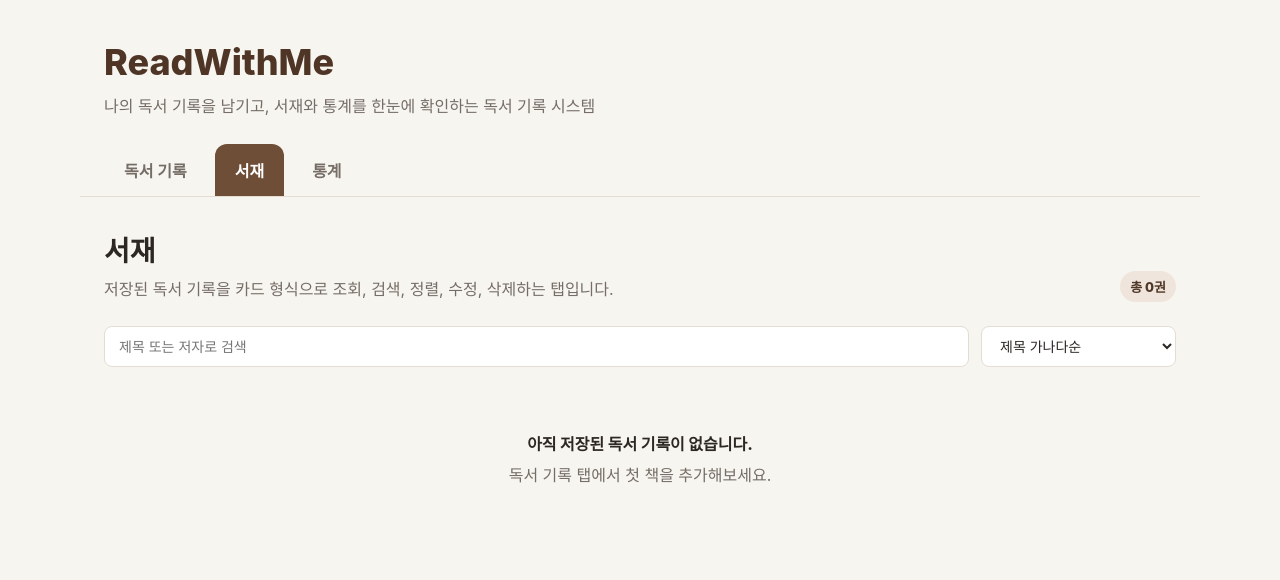
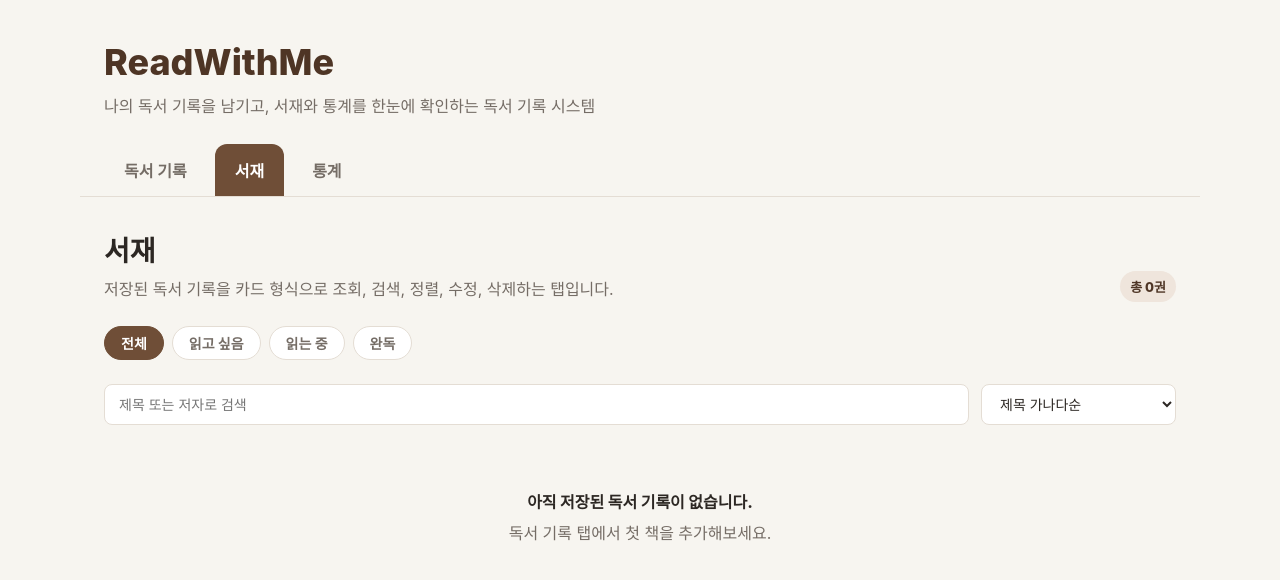
Before and after one commit to trytur/read-with-me, a React (Vite) app: page / in a window 1280 px wide. Both pictures are taken after a click on the button "서재". Shown: the top 580 px of the page. Built offline with nearby package versions, Linux system fonts and the light colour scheme.

Commit message:
feat: 상태 필터 기능 구현

```diff
--- a/src/pages/LibraryPage.jsx
+++ b/src/pages/LibraryPage.jsx
@@ -8,6 +8,13 @@ const STATUS_CLASS = {
   [BOOK_STATUS.READING]: "status-reading",
   [BOOK_STATUS.FINISHED]: "status-finished",
 };
+
+const STATUS_FILTERS = [
+  { value: "all", label: "전체" },
+  { value: BOOK_STATUS.WANT_TO_READ, label: "읽고 싶음" },
+  { value: BOOK_STATUS.READING, label: "읽는 중" },
+  { value: BOOK_STATUS.FINISHED, label: "완독" },
+];
 
 const SORT_OPTIONS = [
   { value: "title-asc", label: "제목 가나다순" },
@@ -49,9 +56,14 @@ function LibraryPage() {
   const [books] = useState(() => getBooksFromStorage());
   const [searchQuery, setSearchQuery] = useState("");
   const [sortOption, setSortOption] = useState("title-asc");
+  const [statusFilter, setStatusFilter] = useState("all");
 
   const filteredBooks = useMemo(() => {
     let result = books;
+
+    if (statusFilter !== "all") {
+      result = result.filter((book) => book.status === statusFilter);
+    }
 
     if (searchQuery.trim()) {
       const query = searchQuery.trim().toLowerCase();
@@ -63,7 +75,7 @@ function LibraryPage() {
     }
 
     return sortBooks(result, sortOption);
-  }, [books, searchQuery, sortOption]);
+  }, [books, searchQuery, sortOption, statusFilter]);
 
   return (
     <section className="page-section">
@@ -76,6 +88,18 @@ function LibraryPage() {
           </p>
         </div>
         <span className="count-badge">총 {books.length}권</span>
+      </div>
+
+      <div className="filter-tabs">
+        {STATUS_FILTERS.map((filter) => (
+          <button
+            key={filter.value}
+            className={`filter-tab${statusFilter === filter.value ? " active" : ""}`}
+            onClick={() => setStatusFilter(filter.value)}
+          >
+            {filter.label}
+          </button>
+        ))}
       </div>
 
       <div className="library-controls">
@@ -104,12 +128,12 @@ function LibraryPage() {
           title={
             books.length === 0
               ? "아직 저장된 독서 기록이 없습니다."
-              : "검색 결과가 없습니다."
+              : "조건에 맞는 도서가 없습니다."
           }
           description={
             books.length === 0
               ? "독서 기록 탭에서 첫 책을 추가해보세요."
-              : "다른 검색어를 시도해보세요."
+              : "다른 검색어나 필터를 시도해보세요."
           }
         />
       ) : (
--- a/src/styles/global.css
+++ b/src/styles/global.css
@@ -358,6 +358,33 @@ button {
 
 /* ── Library page ── */
 
+.filter-tabs {
+  display: flex;
+  gap: 8px;
+  flex-wrap: wrap;
+}
+
+.filter-tab {
+  border: 1px solid var(--color-border);
+  border-radius: 999px;
+  padding: 6px 16px;
+  background: var(--color-surface);
+  color: var(--color-subtext);
+  font-size: 14px;
+  font-weight: 700;
+}
+
+.filter-tab:hover {
+  background: var(--color-primary-light);
+  color: var(--color-primary-dark);
+}
+
+.filter-tab.active {
+  background: var(--color-primary);
+  border-color: var(--color-primary);
+  color: #ffffff;
+}
+
 .library-controls {
   display: flex;
   gap: 12px;
```
